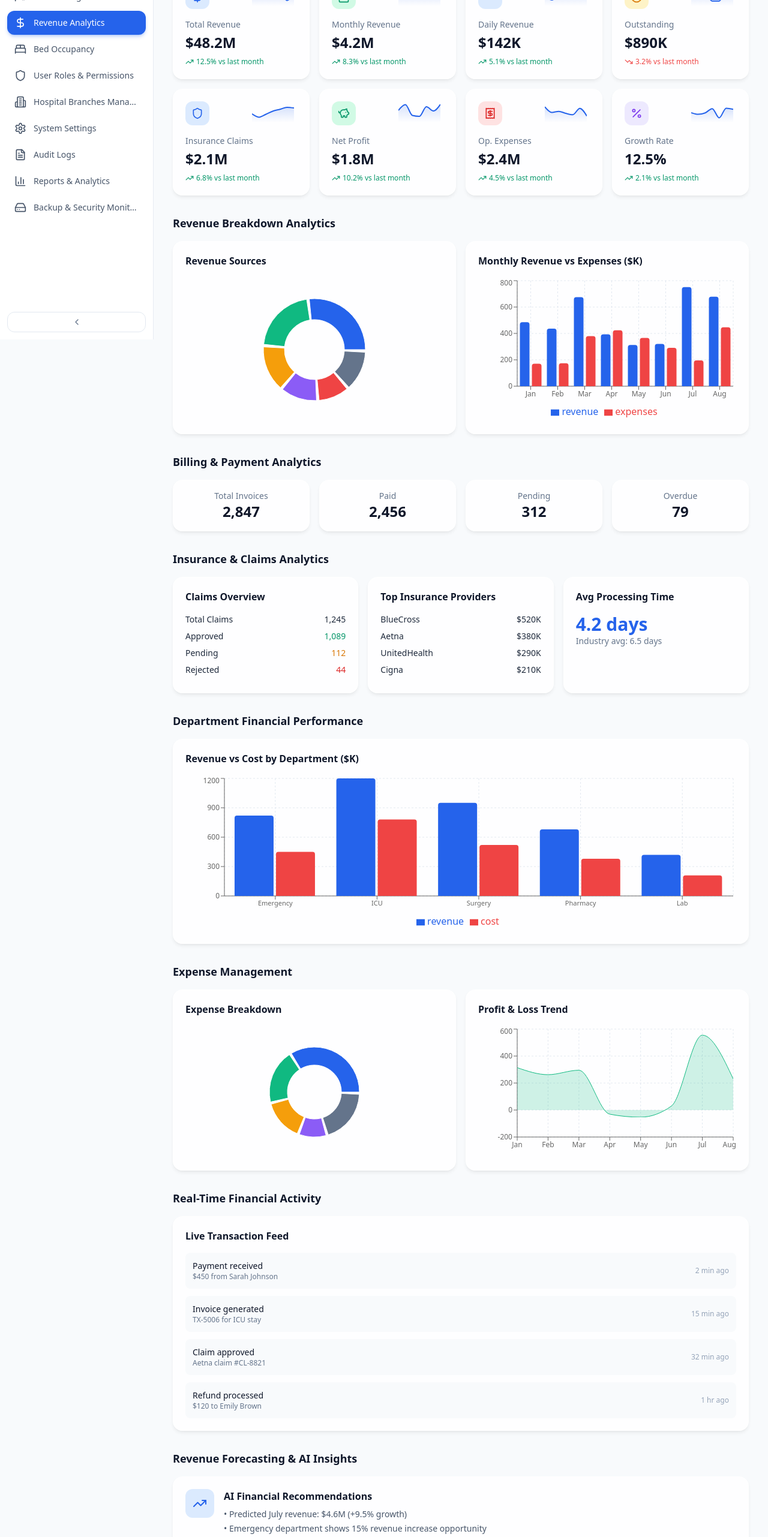
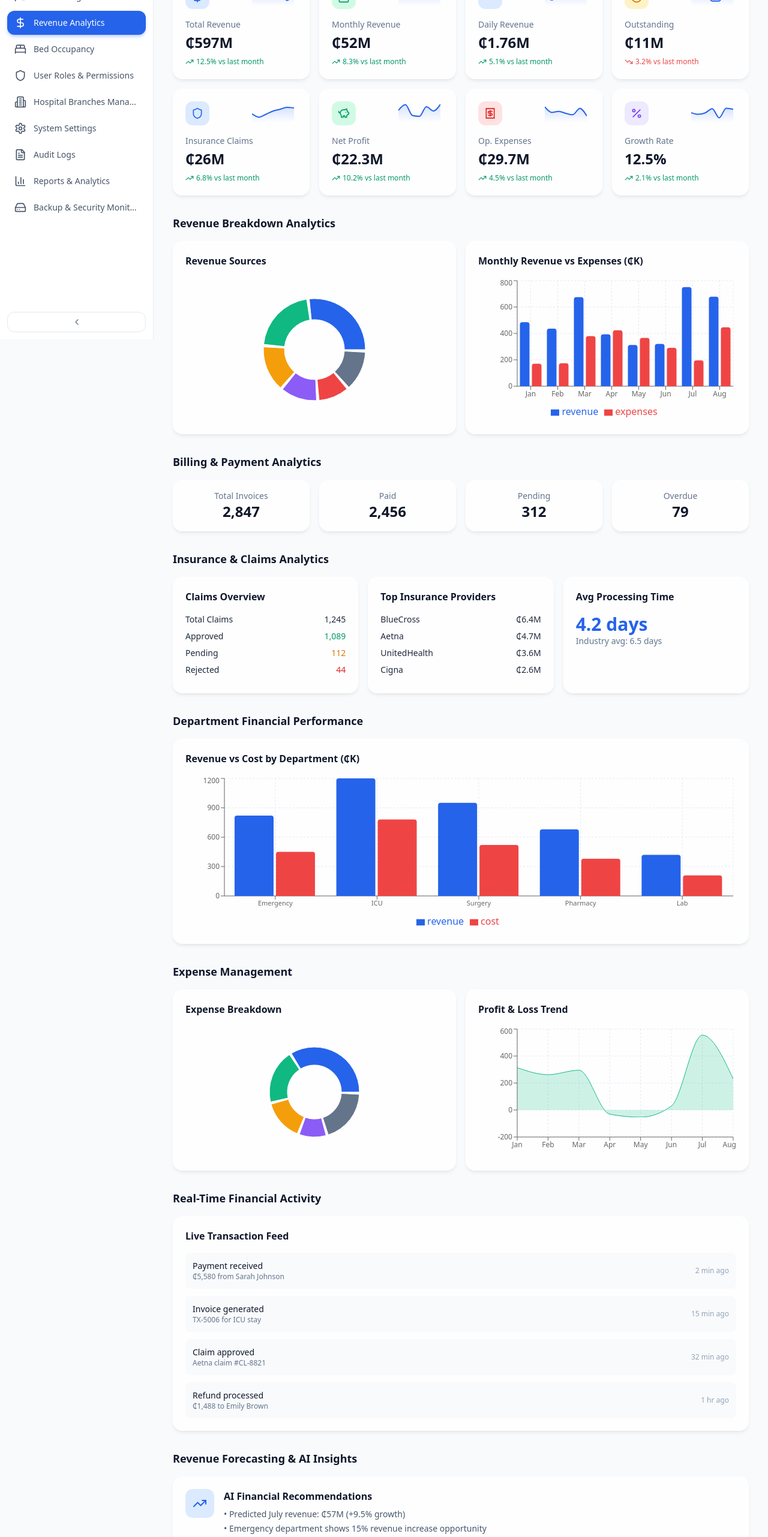
Before and after one commit to paaquecy/HMS, a React (Vite) app: page /revenue in a window 1280 px wide. Shown: the part 234-2797 px from the top of the page at 60% size. Built offline with nearby package versions, Linux system fonts and the light colour scheme.

Commit message:
Updated Dashboard.tsx

```diff
--- a/src/data/dummyData.ts
+++ b/src/data/dummyData.ts
@@ -61,11 +61,11 @@ export const staff = [
 ]
 
 export const transactions = [
-  { id: 'TX-5001', patientName: 'Sarah Johnson', serviceType: 'Consultation', department: 'Cardiology', paymentMethod: 'Insurance', insuranceProvider: 'BlueCross', amount: '$450', status: 'paid', date: '2025-06-09' },
-  { id: 'TX-5002', patientName: 'James Wilson', serviceType: 'ICU Stay', department: 'ICU', paymentMethod: 'Insurance', insuranceProvider: 'Aetna', amount: '$12,500', status: 'pending', date: '2025-06-08' },
-  { id: 'TX-5003', patientName: 'Robert Taylor', serviceType: 'Emergency', department: 'Emergency', paymentMethod: 'Cash', insuranceProvider: 'N/A', amount: '$1,200', status: 'paid', date: '2025-06-09' },
-  { id: 'TX-5004', patientName: 'Emily Brown', serviceType: 'Surgery', department: 'Surgery', paymentMethod: 'Insurance', insuranceProvider: 'UnitedHealth', amount: '$8,750', status: 'paid', date: '2025-06-07' },
-  { id: 'TX-5005', patientName: 'Kevin Martinez', serviceType: 'Lab Tests', department: 'Laboratory', paymentMethod: 'Card', insuranceProvider: 'Cigna', amount: '$320', status: 'paid', date: '2025-06-06' },
+  { id: 'TX-5001', patientName: 'Sarah Johnson', serviceType: 'Consultation', department: 'Cardiology', paymentMethod: 'Insurance', insuranceProvider: 'BlueCross', amount: '₵5,580', status: 'paid', date: '2025-06-09' },
+  { id: 'TX-5002', patientName: 'James Wilson', serviceType: 'ICU Stay', department: 'ICU', paymentMethod: 'Insurance', insuranceProvider: 'Aetna', amount: '₵155,000', status: 'pending', date: '2025-06-08' },
+  { id: 'TX-5003', patientName: 'Robert Taylor', serviceType: 'Emergency', department: 'Emergency', paymentMethod: 'Cash', insuranceProvider: 'N/A', amount: '₵14,880', status: 'paid', date: '2025-06-09' },
+  { id: 'TX-5004', patientName: 'Emily Brown', serviceType: 'Surgery', department: 'Surgery', paymentMethod: 'Insurance', insuranceProvider: 'UnitedHealth', amount: '₵108,300', status: 'paid', date: '2025-06-07' },
+  { id: 'TX-5005', patientName: 'Kevin Martinez', serviceType: 'Lab Tests', department: 'Laboratory', paymentMethod: 'Card', insuranceProvider: 'Cigna', amount: '₵3,960', status: 'paid', date: '2025-06-06' },
 ]
 
 export const beds = [
@@ -87,10 +87,10 @@ export const roles = [
 ]
 
 export const branches = [
-  { id: 'BR-01', name: 'MediCare Main Campus', location: 'New York, NY', manager: 'Dr. Richard Hayes', contact: '+1 555-1000', totalStaff: 450, totalPatients: 2840, bedCapacity: 500, occupancyRate: '87%', monthlyRevenue: '$4.2M', status: 'active' },
-  { id: 'BR-02', name: 'MediCare East Wing', location: 'Brooklyn, NY', manager: 'Dr. Susan Wright', contact: '+1 555-1001', totalStaff: 180, totalPatients: 1120, bedCapacity: 200, occupancyRate: '92%', monthlyRevenue: '$1.8M', status: 'active' },
-  { id: 'BR-03', name: 'MediCare North Branch', location: 'Queens, NY', manager: 'Dr. Mark Johnson', contact: '+1 555-1002', totalStaff: 220, totalPatients: 1450, bedCapacity: 250, occupancyRate: '78%', monthlyRevenue: '$2.1M', status: 'active' },
-  { id: 'BR-04', name: 'MediCare West Clinic', location: 'Staten Island, NY', manager: 'Dr. Laura Kim', contact: '+1 555-1003', totalStaff: 95, totalPatients: 680, bedCapacity: 100, occupancyRate: '65%', monthlyRevenue: '$890K', status: 'under_review' },
+  { id: 'BR-01', name: 'MediCare Main Campus', location: 'Accra, Greater Accra', manager: 'Dr. Richard Hayes', contact: '+233 555-1000', totalStaff: 450, totalPatients: 2840, bedCapacity: 500, occupancyRate: '87%', monthlyRevenue: '₵52M', status: 'active' },
+  { id: 'BR-02', name: 'MediCare East Wing', location: 'Kumasi, Ashanti', manager: 'Dr. Susan Wright', contact: '+233 555-1001', totalStaff: 180, totalPatients: 1120, bedCapacity: 200, occupancyRate: '92%', monthlyRevenue: '₵22.3M', status: 'active' },
+  { id: 'BR-03', name: 'MediCare North Branch', location: 'Tamale, Northern', manager: 'Dr. Mark Johnson', contact: '+233 555-1002', totalStaff: 220, totalPatients: 1450, bedCapacity: 250, occupancyRate: '78%', monthlyRevenue: '₵26M', status: 'active' },
+  { id: 'BR-04', name: 'MediCare West Clinic', location: 'Takoradi, Western', manager: 'Dr. Laura Kim', contact: '+233 555-1003', totalStaff: 95, totalPatients: 680, bedCapacity: 100, occupancyRate: '65%', monthlyRevenue: '₵11M', status: 'under_review' },
 ]
 
 export const auditLogs = [
--- a/src/pages/Dashboard.tsx
+++ b/src/pages/Dashboard.tsx
@@ -24,7 +24,7 @@ export default function Dashboard() {
       <div className="mb-6 grid gap-4 sm:grid-cols-2 lg:grid-cols-4">
         <StatCard title="Total Patients" value="12,847" trend={8.2} icon={Users} sparkline={sparkline()} />
         <StatCard title="Active Doctors" value="87" trend={3.1} icon={Stethoscope} iconColor="bg-emerald-100 text-emerald-600 dark:bg-emerald-900/50 dark:text-emerald-400" sparkline={sparkline()} />
-        <StatCard title="Monthly Revenue" value="$4.2M" trend={12.5} icon={DollarSign} iconColor="bg-amber-100 text-amber-600 dark:bg-amber-900/50 dark:text-amber-400" sparkline={sparkline()} />
+        <StatCard title="Monthly Revenue" value="₵52M" trend={12.5} icon={DollarSign} iconColor="bg-amber-100 text-amber-600 dark:bg-amber-900/50 dark:text-amber-400" sparkline={sparkline()} />
         <StatCard title="Bed Occupancy" value="87%" trend={-2.3} icon={BedDouble} iconColor="bg-violet-100 text-violet-600 dark:bg-violet-900/50 dark:text-violet-400" sparkline={sparkline()} />
       </div>
 
--- a/src/pages/RevenueAnalytics.tsx
+++ b/src/pages/RevenueAnalytics.tsx
@@ -1,4 +1,4 @@
-import { DollarSign, TrendingUp, Calendar, AlertCircle, Shield, PiggyBank, Receipt, Percent } from 'lucide-react'
+import { DollarSign, TrendingUp, Calendar, CircleAlert as AlertCircle, Shield, PiggyBank, Receipt, Percent } from 'lucide-react'
 import {
   PieChart, Pie, Cell, BarChart, Bar, LineChart, Line, AreaChart, Area,
   XAxis, YAxis, CartesianGrid, Tooltip, ResponsiveContainer, Legend,
@@ -45,10 +45,10 @@ const expenseBreakdown = [
 ]
 
 const activityFeed = [
-  { action: 'Payment received', detail: '$450 from Sarah Johnson', time: '2 min ago', type: 'payment' },
+  { action: 'Payment received', detail: '₵5,580 from Sarah Johnson', time: '2 min ago', type: 'payment' },
   { action: 'Invoice generated', detail: 'TX-5006 for ICU stay', time: '15 min ago', type: 'invoice' },
   { action: 'Claim approved', detail: 'Aetna claim #CL-8821', time: '32 min ago', type: 'insurance' },
-  { action: 'Refund processed', detail: '$120 to Emily Brown', time: '1 hr ago', type: 'refund' },
+  { action: 'Refund processed', detail: '₵1,488 to Emily Brown', time: '1 hr ago', type: 'refund' },
 ]
 
 export default function RevenueAnalytics() {
@@ -57,13 +57,13 @@ export default function RevenueAnalytics() {
       <PageHeader title="Revenue Analytics" subtitle="Monitor hospital financial performance, income streams, expenses, insurance claims, and revenue growth" />
 
       <div className="grid gap-4 sm:grid-cols-2 lg:grid-cols-4">
-        <StatCard title="Total Revenue" value="$48.2M" trend={12.5} icon={DollarSign} sparkline={sparkline()} />
-        <StatCard title="Monthly Revenue" value="$4.2M" trend={8.3} icon={Calendar} iconColor="bg-emerald-100 text-emerald-600 dark:bg-emerald-900/50 dark:text-emerald-400" sparkline={sparkline()} />
-        <StatCard title="Daily Revenue" value="$142K" trend={5.1} icon={TrendingUp} sparkline={sparkline()} />
-        <StatCard title="Outstanding" value="$890K" trend={-3.2} icon={AlertCircle} iconColor="bg-amber-100 text-amber-600 dark:bg-amber-900/50 dark:text-amber-400" sparkline={sparkline()} />
-        <StatCard title="Insurance Claims" value="$2.1M" trend={6.8} icon={Shield} iconColor="bg-blue-100 text-blue-600 dark:bg-blue-900/50 dark:text-blue-400" sparkline={sparkline()} />
-        <StatCard title="Net Profit" value="$1.8M" trend={10.2} icon={PiggyBank} iconColor="bg-emerald-100 text-emerald-600 dark:bg-emerald-900/50 dark:text-emerald-400" sparkline={sparkline()} />
-        <StatCard title="Op. Expenses" value="$2.4M" trend={4.5} icon={Receipt} iconColor="bg-red-100 text-red-600 dark:bg-red-900/50 dark:text-red-400" sparkline={sparkline()} />
+        <StatCard title="Total Revenue" value="₵597M" trend={12.5} icon={DollarSign} sparkline={sparkline()} />
+        <StatCard title="Monthly Revenue" value="₵52M" trend={8.3} icon={Calendar} iconColor="bg-emerald-100 text-emerald-600 dark:bg-emerald-900/50 dark:text-emerald-400" sparkline={sparkline()} />
+        <StatCard title="Daily Revenue" value="₵1.76M" trend={5.1} icon={TrendingUp} sparkline={sparkline()} />
+        <StatCard title="Outstanding" value="₵11M" trend={-3.2} icon={AlertCircle} iconColor="bg-amber-100 text-amber-600 dark:bg-amber-900/50 dark:text-amber-400" sparkline={sparkline()} />
+        <StatCard title="Insurance Claims" value="₵26M" trend={6.8} icon={Shield} iconColor="bg-blue-100 text-blue-600 dark:bg-blue-900/50 dark:text-blue-400" sparkline={sparkline()} />
+        <StatCard title="Net Profit" value="₵22.3M" trend={10.2} icon={PiggyBank} iconColor="bg-emerald-100 text-emerald-600 dark:bg-emerald-900/50 dark:text-emerald-400" sparkline={sparkline()} />
+        <StatCard title="Op. Expenses" value="₵29.7M" trend={4.5} icon={Receipt} iconColor="bg-red-100 text-red-600 dark:bg-red-900/50 dark:text-red-400" sparkline={sparkline()} />
         <StatCard title="Growth Rate" value="12.5%" trend={2.1} icon={Percent} iconColor="bg-violet-100 text-violet-600 dark:bg-violet-900/50 dark:text-violet-400" sparkline={sparkline()} />
       </div>
 
@@ -80,7 +80,7 @@ export default function RevenueAnalytics() {
               </PieChart>
             </ResponsiveContainer>
           </ChartCard>
-          <ChartCard title="Monthly Revenue vs Expenses ($K)">
+          <ChartCard title="Monthly Revenue vs Expenses (₵K)">
             <ResponsiveContainer width="100%" height={240}>
               <BarChart data={monthlyRevenue}>
                 <CartesianGrid strokeDasharray="3 3" className="stroke-slate-200 dark:stroke-slate-700" />
@@ -128,7 +128,7 @@ export default function RevenueAnalytics() {
             {['BlueCross', 'Aetna', 'UnitedHealth', 'Cigna'].map((p, i) => (
               <div key={p} className="mb-2 flex justify-between text-sm">
                 <span>{p}</span>
-                <span className="font-medium">${[520, 380, 290, 210][i]}K</span>
+                <span className="font-medium">₵{[6.4, 4.7, 3.6, 2.6][i]}M</span>
               </div>
             ))}
           </WidgetCard>
@@ -141,7 +141,7 @@ export default function RevenueAnalytics() {
 
       <section>
         <SectionTitle title="Department Financial Performance" />
-        <ChartCard title="Revenue vs Cost by Department ($K)">
+        <ChartCard title="Revenue vs Cost by Department (₵K)">
           <ResponsiveContainer width="100%" height={260}>
             <BarChart data={deptRevenue}>
               <CartesianGrid strokeDasharray="3 3" className="stroke-slate-200 dark:stroke-slate-700" />
@@ -210,7 +210,7 @@ export default function RevenueAnalytics() {
             <div>
               <p className="font-semibold text-slate-900 dark:text-white">AI Financial Recommendations</p>
               <ul className="mt-2 space-y-1 text-sm text-slate-600 dark:text-slate-400">
-                <li>• Predicted July revenue: $4.6M (+9.5% growth)</li>
+                <li>• Predicted July revenue: ₵57M (+9.5% growth)</li>
                 <li>• Emergency department shows 15% revenue increase opportunity</li>
                 <li>• Consider expanding telehealth billing — 23% patient demand increase</li>
                 <li>• 3 overdue accounts flagged for collection follow-up</li>
--- a/src/pages/SystemSettings.tsx
+++ b/src/pages/SystemSettings.tsx
@@ -81,7 +81,7 @@ export default function SystemSettings() {
           <SettingInput label="Hospital Name" value="MediCare Hospital System" />
           <SettingInput label="Time Zone" value="America/New_York" />
           <SettingInput label="Language" value="English (US)" />
-          <SettingInput label="Currency" value="USD ($)" />
+          <SettingInput label="Currency" value="GHS (₵)" />
           <SettingInput label="Date Format" value="MM/DD/YYYY" />
           <SettingInput label="Default Branch" value="Main Campus" />
         </div>
```
Also changed, not shown: src/pages/HospitalBranches.tsx (+4 -4 lines).
